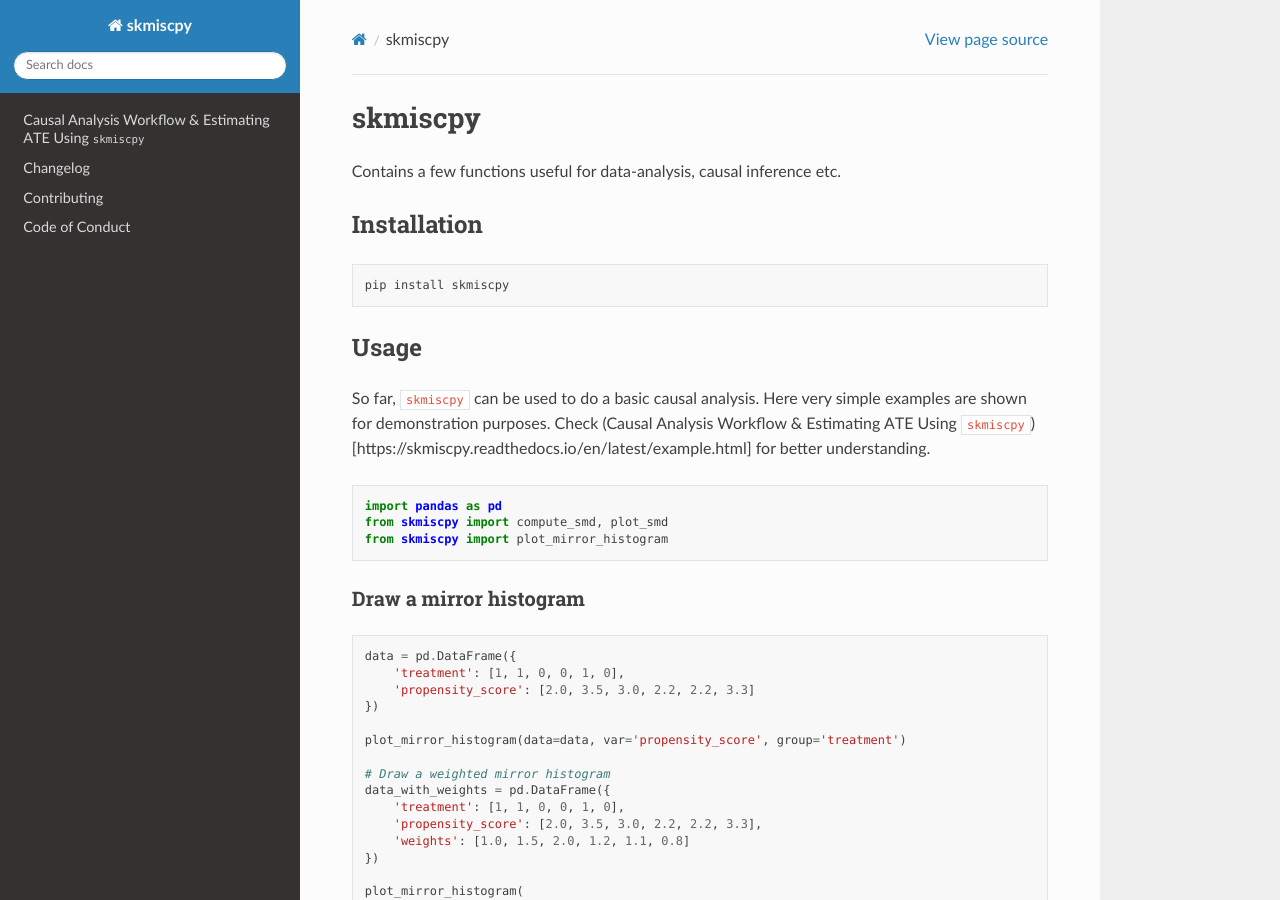
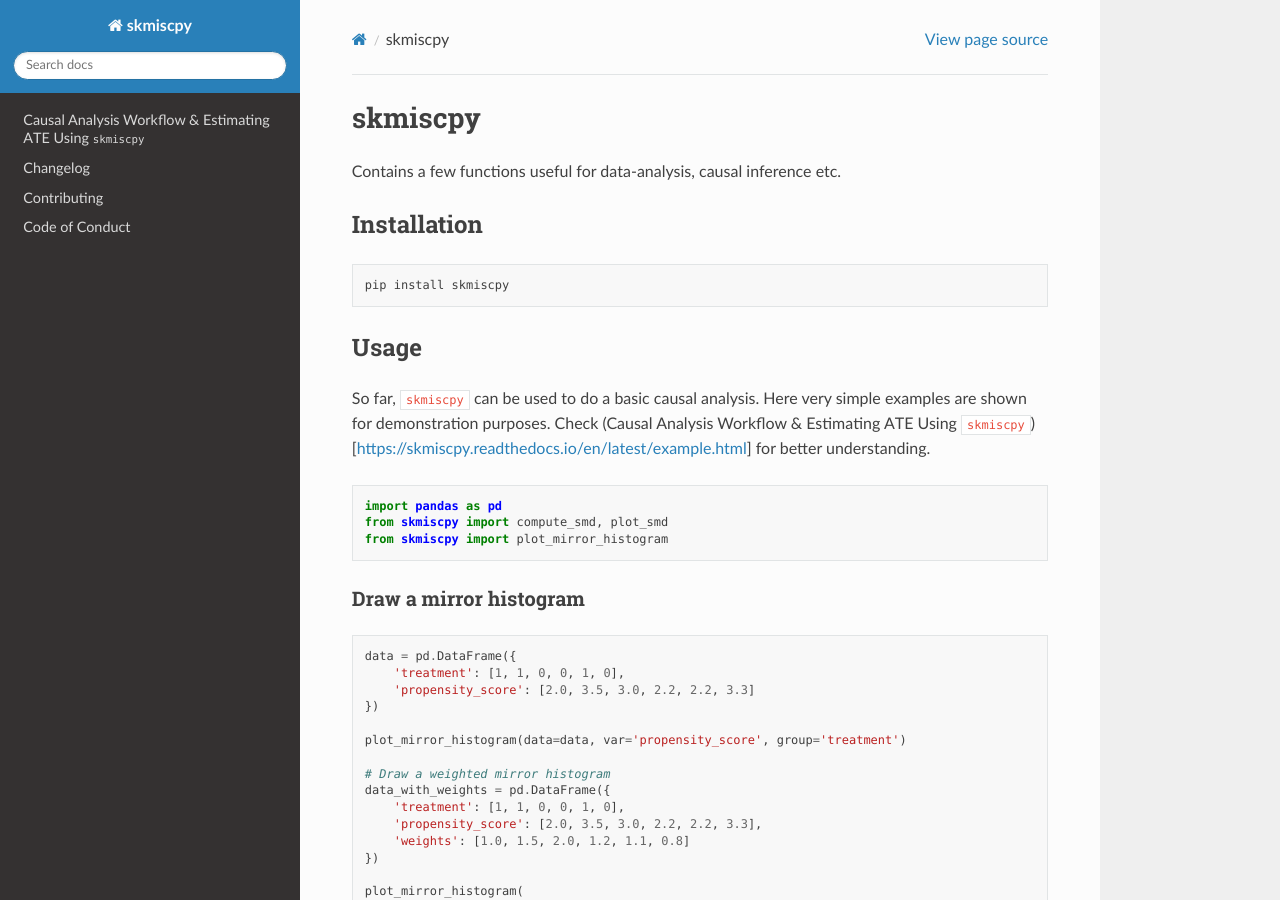
Before and after one commit to shafayetShafee/skmiscpy, a Sphinx documentation site: the page built from docs/index.md, in a window 1280 px wide and 900 px high. Built offline with Sphinx 7.4.7 and the Read the Docs theme 2.0.0, drawn with Linux system fonts in a browser that asks for light colours; pages that are not in the unit, such as notebooks, are missing from menus; part of the change alters nothing that is shown.

```diff
--- a/docs/conf.py
+++ b/docs/conf.py
@@ -20,8 +20,14 @@ extensions = [
     "autoapi.extension",
     "sphinx.ext.napoleon",
     "sphinx.ext.viewcode",
+    "sphinx.ext.mathjax"
 ]
 autoapi_dirs = ["../src"]
+autoapi_options = ['members', 'undoc-members', 'show-inheritance',
+                   'show-module-summary', 'special-members', 'imported-members']
+
+autoapi_ignore = ['*checker.py']
+myst_enable_extensions = ["dollarmath", "linkify"]
 
 # List of patterns, relative to source directory, that match files and
 # directories to ignore when looking for source files.
@@ -32,5 +38,5 @@ exclude_patterns = ["_build", "Thumbs.db", ".DS_Store"]
 
 # The theme to use for HTML and HTML Help pages.  See the documentation for
 # a list of builtin themes.
-#
+
 html_theme = "sphinx_rtd_theme"
```
